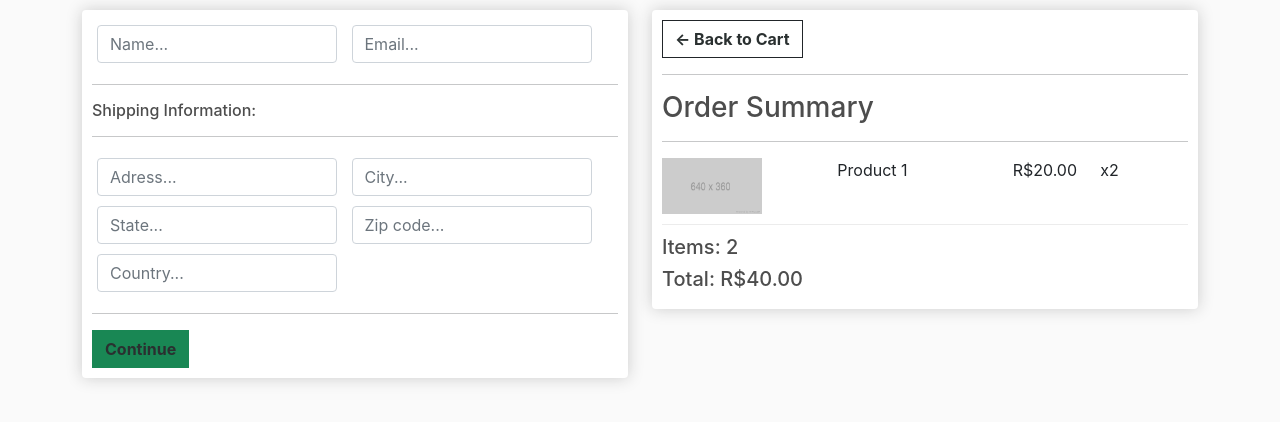
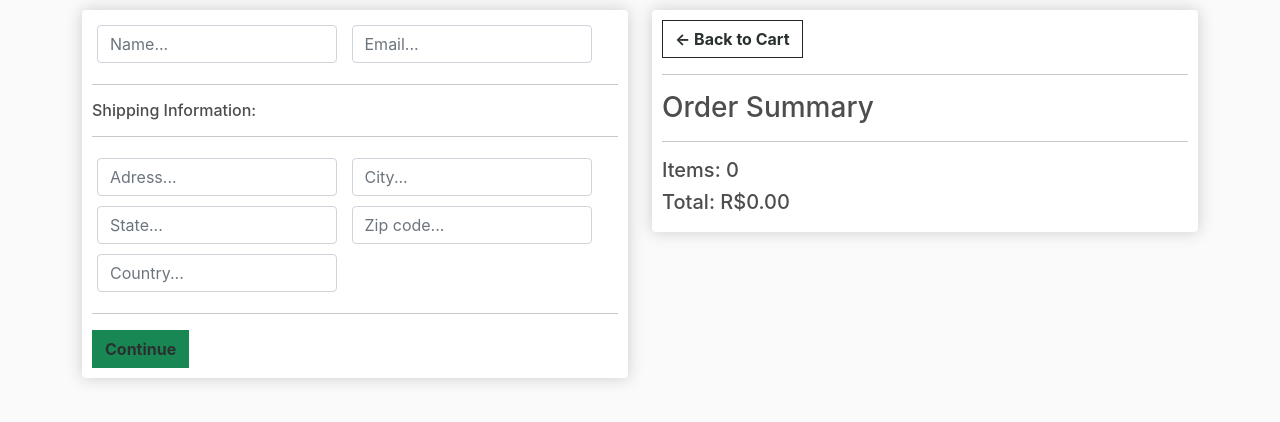
Before and after one commit to flpfrnc/django-ecommerce, a Django app: page /checkout/ in a window 1280 px wide. Shown: the part 56-478 px from the top of the page. Run offline with Django 3.2, Linux system fonts and the light colour scheme; some libraries are stand-ins or nearby versions.

Commit message:
finished structuring cart and checkout

```diff
--- a/ecommerce/store/templates/store/checkout.html
+++ b/ecommerce/store/templates/store/checkout.html
@@ -54,14 +54,17 @@
                 <hr>
                 <h3>Order Summary</h3>
                 <hr>
-                <div class="cart-row">
-                <div style="flex:2"><img class="row-image" src="{% static 'images/placeholder.png' %}"></div>
-                <div style="flex:2"><p>Product 1</p></div>
-                <div style="flex:1"><p>R$20.00</p></div>
-                <div style="flex:1"><p>x2</p></div>
+                {% for item in items %}
+                    <div class="cart-row">
+                        <div style="flex:2"><img class="row-image" src="{{ item.product.imageURL }}"></div>
+                        <div style="flex:2"><p>{{ item.product.name }}</p></div>
+                        <div style="flex:1"><p>{{ item.product.price }}</p></div>
+                        <div style="flex:1"><p>x{{ item.quantity }}</p></div>
+                    </div>
+                {% endfor %}
+                <h5>Items:   {{ order.get_cart_items }}</h5>
+                <h5>Total:   R${{ order.get_cart_total |floatformat:2 }}</h5>
             </div>
-            <h5>Items:   2</h5>
-            <h5>Total:   R$40.00</h5>
         </div>
     </div>
 {% endblock content %}
--- a/ecommerce/store/templates/store/main.html
+++ b/ecommerce/store/templates/store/main.html
@@ -9,7 +9,6 @@
         <title>Ecom Store</title>
         <meta name="description" content="">
         <meta name="viewport" content="width=device-width, initial-scale=1, maximum-scale=1, minimum-scale=1">
-        {% comment %} <link rel="stylesheet" href="https://stackpath.bootstrapcdn.com/bootstrap/4.4.1/css/bootstrap.min.css" integrity="sha384-Vkoo8x4CGsO3+Hhxv8T/Q5PaXtkKtu6ug5TOeNV6gBiFeWPGFN9MuhOf23Q9Ifjh" crossorigin="anonymous"> {% endcomment %}
         <link href="https://cdn.jsdelivr.net/npm/bootstrap@5.0.0-beta1/dist/css/bootstrap.min.css" rel="stylesheet" integrity="sha384-giJF6kkoqNQ00vy+HMDP7azOuL0xtbfIcaT9wjKHr8RbDVddVHyTfAAsrekwKmP1" crossorigin="anonymous">
         <link rel="stylesheet" type="text/css" href="{% static 'css/main.css'%}">
     </head>
@@ -32,7 +31,7 @@
                     <a href="{% url 'cart' %}">
                         <img id="cart-icon" src="{% static 'images/cart.png'%}" alt="cart">
                     </a>
-                    <p id="cart-total">0</p>
+                    <p id="cart-total">{{ order.get_cart_items }}</p>
                 </form>
                 </div>
             </div>
--- a/ecommerce/store/views.py
+++ b/ecommerce/store/views.py
@@ -3,15 +3,40 @@ from .models import  *
 
 def store(request):
     products = Product.objects.all()
-    context = {'products': products}
+
+    if request.user.is_authenticated:
+        customer = request.user.customer
+        order, created = Order.objects.get_or_create(customer=customer, complete="False")
+        items = order.orderitem_set.all()
+    else:
+        items = []
+        order = {'get_cart_total':0, 'get_cart_items':0}
+
+    context = {'products': products, "order":order}
     return render(request, "store/store.html", context)
 
 
 def cart(request):
-    context = {}
+    if request.user.is_authenticated:
+        customer = request.user.customer
+        order, created = Order.objects.get_or_create(customer=customer, complete="False")
+        items = order.orderitem_set.all()
+    else:
+        items = []
+        order = {'get_cart_total':0, 'get_cart_items':0}
+
+    context = {"items": items, "order":order}
     return render(request, "store/cart.html", context)
 
 
 def checkout(request):
-    context = {}
+    if request.user.is_authenticated:
+        customer = request.user.customer
+        order, created = Order.objects.get_or_create(customer=customer, complete="False")
+        items = order.orderitem_set.all()
+    else:
+        items = []
+        order = {'get_cart_total':0, 'get_cart_items':0}
+
+    context = {"items": items, "order":order}
     return render(request, "store/checkout.html", context)
```
Also changed, not shown: ecommerce/store/models.py (+16 -0 lines), ecommerce/store/templates/store/cart.html (+9 -8 lines), ecommerce/db.sqlite3.
